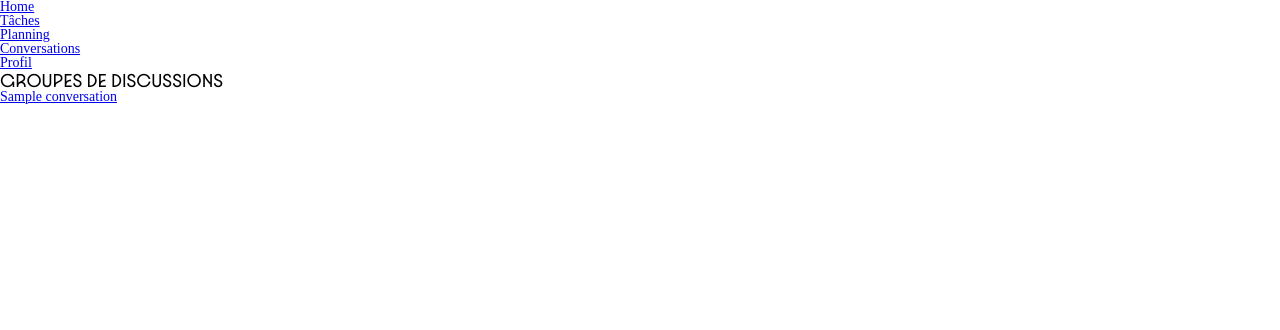
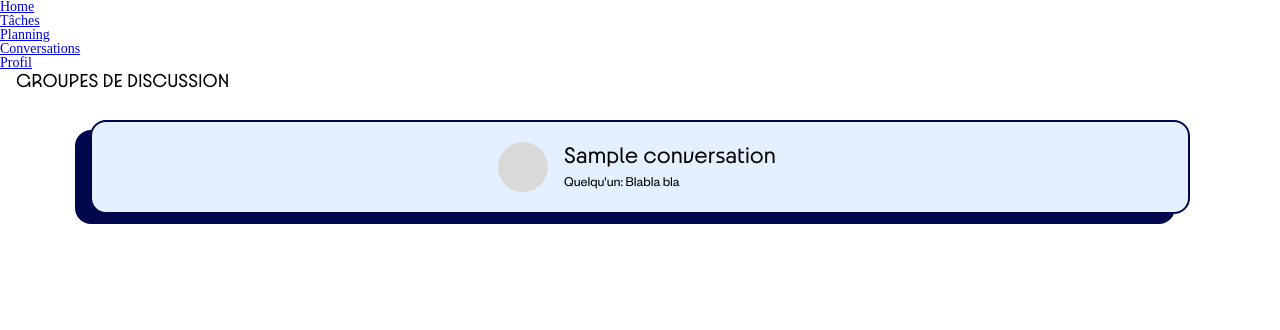
Before and after one commit to Sparteee/Volympic, a Symfony app: template app_symfony/templates/conversation/index.html.twig in a window 1280 px wide. Shown: the top 330 px of the page. Run offline with Twig, Linux system fonts and the light colour scheme; the template is opened without the code that fills it: most values are stand-ins (such as "Sample title", 1, 10 or a date in 2020); style sheets or scripts are compiled from the project's sources; some libraries are stand-ins or nearby versions; some web fonts are replaced.

Commit message:
style page conversations

```diff
--- a/app_symfony/assets/styles/_conversations.scss
+++ b/app_symfony/assets/styles/_conversations.scss
@@ -4,5 +4,42 @@
     color: black;
     text-transform: uppercase;
     font-family: Paris, sans-serif;
+    padding-left: 1.6rem;
   }
+
+
 }
+.conversations{
+  display: flex;
+  padding-top: 3rem;
+  flex-direction: column;
+  gap: 2.5rem;
+  &__elem{
+    display: flex;
+    justify-content: center;
+    align-items: center;
+    margin-inline: 7vw;
+    padding-block: 2.5vh;
+    background: $c_pastelle;
+    border-radius: 1.6rem;
+    border: 2px $c_marine solid;
+    box-shadow: -15px 10px 0px  $c_marine;
+    &:first-child{
+      padding-left: 1rem;
+    }
+  }
+  &__content{
+    display:flex;
+    flex-direction: column;
+    gap: 1rem;
+    padding-inline: 1.6rem;
+    font-family: Founder Grotesk, sans-serif;
+  }
+  &__link{
+    text-decoration: none;
+    color: black;
+    font-size: 2.4rem;
+    font-family: Paris, sans-serif;
+  }
+
+}
--- a/app_symfony/templates/conversation/index.html.twig
+++ b/app_symfony/templates/conversation/index.html.twig
@@ -4,13 +4,19 @@
 
 {% block body %}
     <div class="conversation-page">
-        <h1 class="conversation-page__title">Groupes de discussions</h1>
+        <h1 class="conversation-page__title">Groupes de discussion</h1>
         <ul class="conversations">
             {% for conv in conversations %}
                 <li class="conversations__elem">
-                    <a class="conversations__link" href="{{ path('app_conversation_single', { conv_id: conv.id }) }}">
-                        {{ conv.name }}
-                    </a>
+                    <svg width="50" height="50" viewBox="0 0 50 50" fill="none" xmlns="http://www.w3.org/2000/svg">
+                        <circle cx="25" cy="25" r="25" fill="#D9D9D9"/>
+                    </svg>
+                    <div class="conversations__content">
+                        <a class="conversations__link" href="{{ path('app_conversation_single', { conv_id: conv.id }) }}">
+                            {{ conv.name }}
+                        </a>
+                        <p class="conversations__message">Quelqu'un: Blabla bla</p>
+                    </div>
                 </li>
             {% endfor %}
         </ul>
```
